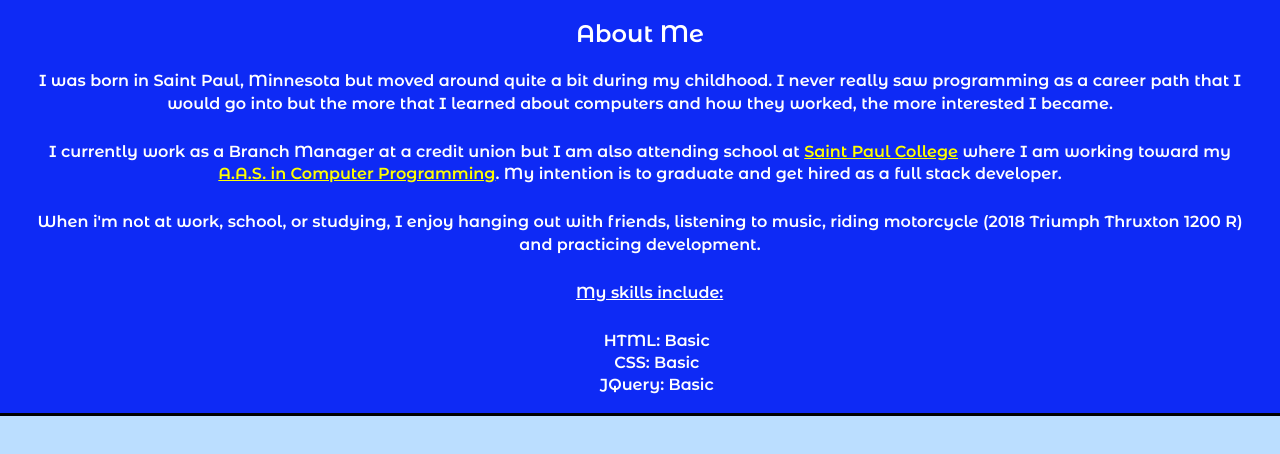
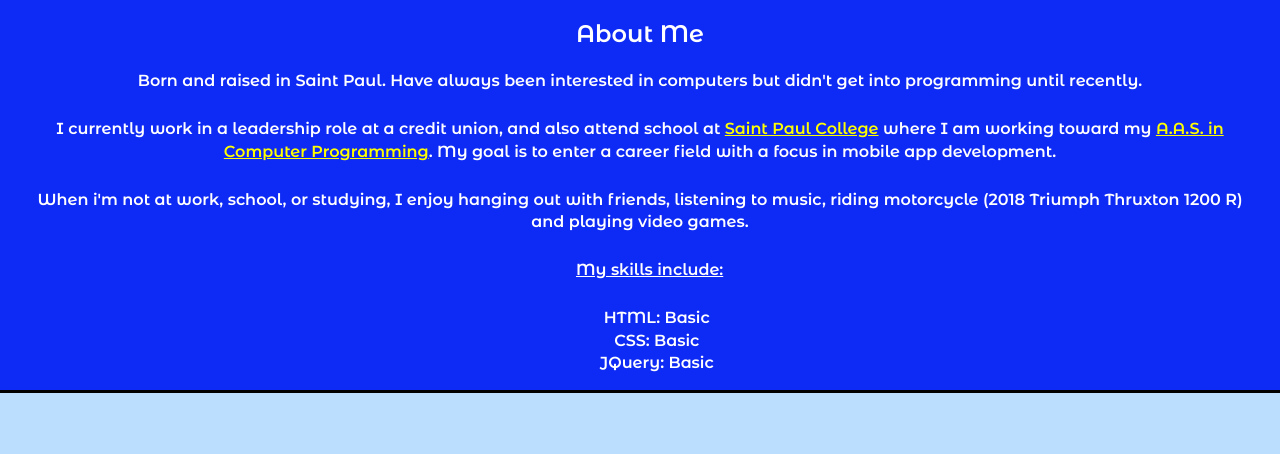
Before and after one commit to ACE-Elements/ACE-Elements.github.io, a website built with webpack: page index.html in a window 1280 px wide. Shown: the part 770-1224 px from the top of the page. Built offline with nearby package versions, Linux system fonts and the light colour scheme; files whose address does not match are found by name.

Commit message:
General updates

```diff
--- a/index.html
+++ b/index.html
@@ -43,14 +43,11 @@
 
   <div id="bioContainer">
     <h2 id="bioHeader">About Me</h2>
-    <p id="bioParagraphOne">I was born in Saint Paul, Minnesota but moved around quite a bit during my childhood.
-      I never really saw programming as a career path that I would go into but the more that I learned about computers
-      and how they worked, the more interested I became.</p>
-    <p id="bioParagraphTwo">I currently work as a Branch Manager at a credit union but I am also attending school at
-      <a class="spcLink" href="https://www.saintpaul.edu/?gclid=Cj0KCQjwl8anBhCFARIsAKbbpyRTIJSZrbyO5ke2zlbmGAC-hg-0aepo5eAsoCSjwmuXlsTZD16V77IaAs6KEALw_wcB" target="_blank">Saint Paul College</a> where I am working toward my <a class="spcLink" href="https://www.saintpaul.edu/programs/Pages/computer-programming.aspx">A.A.S. in Computer Programming</a>. My intention is to graduate and get hired
-    as a full stack developer.</p>
+    <p id="bioParagraphOne">Born and raised in Saint Paul. Have always been interested in computers but didn't get into programming until recently.</p>
+    <p id="bioParagraphTwo">I currently work in a leadership role at a credit union, and also attend school at
+      <a class="spcLink" href="https://www.saintpaul.edu/?gclid=Cj0KCQjwl8anBhCFARIsAKbbpyRTIJSZrbyO5ke2zlbmGAC-hg-0aepo5eAsoCSjwmuXlsTZD16V77IaAs6KEALw_wcB" target="_blank">Saint Paul College</a> where I am working toward my <a class="spcLink" href="https://www.saintpaul.edu/programs/Pages/computer-programming.aspx">A.A.S. in Computer Programming</a>. My goal is to enter a career field with a focus in mobile app development.</p>
     <p id="bioParagraphThree">When i'm not at work, school, or studying, I enjoy hanging out with friends,
-    listening to music, riding motorcycle (2018 Triumph Thruxton 1200 R) and practicing development.</p>
+    listening to music, riding motorcycle (2018 Triumph Thruxton 1200 R) and playing video games.</p>
     <p id="bioParagraphFour">My skills include:</p>
     <ul id="skillsList">
       <li>HTML: Basic</li>
@@ -75,12 +72,11 @@
 <!--  </div>-->
 
   <footer>
-    <p>Ace.Codes | 2024</p>
+    <p>Ace.Codes | <script>
+      document.write(new Date().getFullYear())
+    </script></p>
   </footer>
 
-  <script src="js/app.js">
-
-  </script>
 </body>
 
 </html>
```
